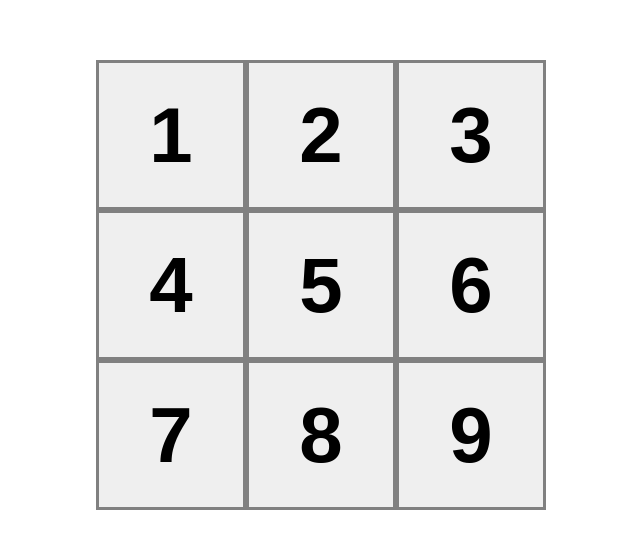
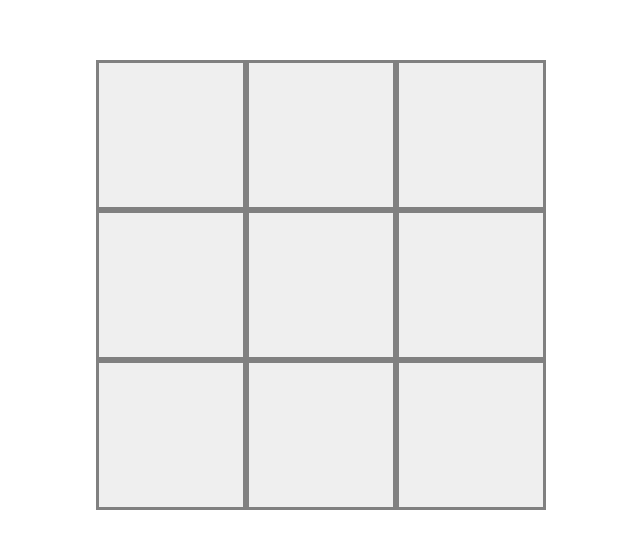
Before and after one commit to haticekaplan/tic-tac-toe-react-vite, a React (Vite) app: page / in a window 1280 px wide. Shown: the part 115-664 px from the top of the page, without its empty margins (319-959 px from the left). Built offline with nearby package versions, Linux system fonts and the light colour scheme.

Commit message:
Add marking squares on click feature

```diff
--- a/src/App.jsx
+++ b/src/App.jsx
@@ -1,27 +1,35 @@
 
+import { useState } from 'react';
 import './App.css'
-function Square({value}) {
-  return <button className='square'>{value}</button>;
+function Square({value,onSquareClick}) {
+
+  return (
+  <button className='square' onClick={onSquareClick}>{value}</button>)
 }
 
 export default function Board() {
-
+const [squares,setSquares] = useState(Array(9).fill(null));
+function handleClick(i){
+  const nextSquares = squares.slice();
+  nextSquares[i] = "X";
+  setSquares(nextSquares);
+}
   return (
     <>
       <div className='row-square'>
-        <Square value="1"/>
-        <Square value="2"/>
-        <Square value="3"/>
+        <Square value={squares[0]} onSquareClick={()=>handleClick(0)}/>
+        <Square value={squares[1]} onSquareClick={()=>handleClick(1)}/>
+        <Square value={squares[2]} onSquareClick={()=>handleClick(2)}/>
       </div>
       <div className='row-square'>
-        <Square value="4"/>
-        <Square value="5"/>
-        <Square value="6"/>
+        <Square value={squares[3]} onSquareClick={()=>handleClick(3)}/>
+        <Square value={squares[4]} onSquareClick={()=>handleClick(4)}/>
+        <Square value={squares[5]} onSquareClick={()=>handleClick(5)}/>
       </div>
       <div className='row-square'>
-        <Square value="7"/>
-        <Square value="8"/>
-        <Square value="9"/>
+        <Square value={squares[6]} onSquareClick={()=>handleClick(6)}/>
+        <Square value={squares[7]} onSquareClick={()=>handleClick(7)}/>
+        <Square value={squares[8]} onSquareClick={()=>handleClick(8)}/>
       </div>
 
     </>
```
